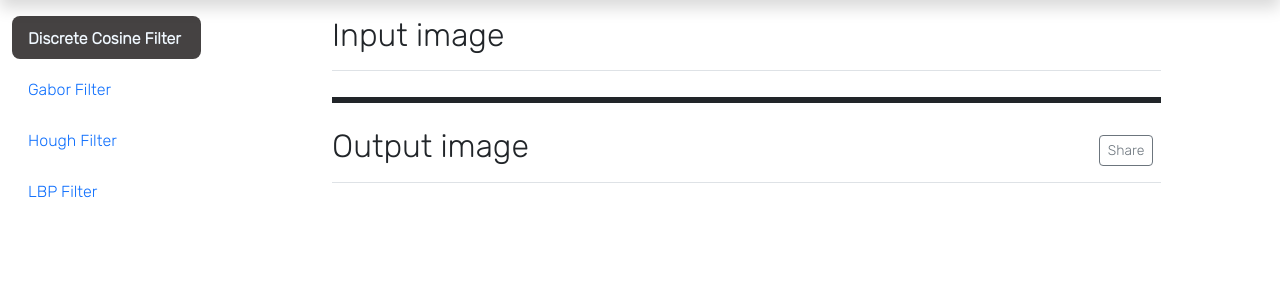
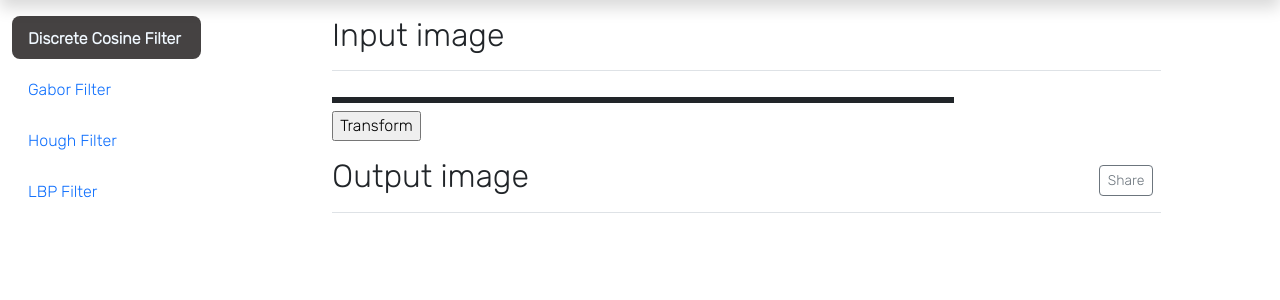
Before and after one commit to alphaKunal2/FeatureDetector, a Django app: page /filter/1 in a window 1280 px wide. Shown: the part 40-340 px from the top of the page. Run offline with Django 4.2, Linux system fonts and the light colour scheme; some libraries are stand-ins or nearby versions.

Commit message:
Added js files transform button

```diff
--- a/Project1/app/views.py
+++ b/Project1/app/views.py
@@ -1,7 +1,7 @@
 from cmath import e
 import re
 from django.shortcuts import render,redirect
-import filters
+from filters import gabor
 from django.http import HttpResponse
 from django.views import View
 # Create your views here.
@@ -18,7 +18,9 @@ def filter_view(request,num):
         if(request.method == 'POST'):
             if(num==1):
                 img = request.POST.get('img')
-                new_img = filters.gabor.Gabor(img)
+
+                new_img = gabor.Gabor(img)
+                print(len(new_img))
                 return render(request,'filter.html',{'img':new_img})
             # elif(num==2):
             # elif(num==3):
--- a/Project1/gui/settings.py
+++ b/Project1/gui/settings.py
@@ -125,3 +125,5 @@ STATICFILES_DIRS = [
 # https://docs.djangoproject.com/en/4.1/ref/settings/#default-auto-field
 
 DEFAULT_AUTO_FIELD = "django.db.models.BigAutoField"
+
+DATA_UPLOAD_MAX_MEMORY_SIZE = 52428800
--- a/Project1/static/js/index.js
+++ b/Project1/static/js/index.js
@@ -1,12 +1,4 @@
-jQuery(function($) {
-    var path = window.location.href;
-    // because the 'href' property of the DOM element is the absolute path
-    $('ul a').each(function() {
-      if (this.href === path) {
-        $(this).addClass('active');
-      }
-    });
-  });
+
 
   $(function($) {
     let url = window.location.href;
@@ -26,24 +18,25 @@ function fileinput() {
 
 function onFileSelected(event) {
     var selectedFile = event.target.files[0];
-    console.log($("#inputfile")[0].files);
+    // console.log($("#inputfile")[0].files);
     var reader = new FileReader();
 
     var imgtag = document.getElementById("inputImageDisplay");
     imgtag.title = selectedFile.name;
-
+    let image_data = "ok";
     reader.onload = function (event) {
         imgtag.src = event.target.result;
-        var image_data = (imgtag.src.split(',')[1]);
-        console.log(image_data);
+        image_data = (imgtag.src.split(',')[1]);
+
 
         // console.log(imgtag.src);
         // var x = document.getElementById("inputfile").value;
         //   console.log(x);
+        $("#imgData")[0].value = image_data;
+    };
+    // console.log(image_data);
+    reader.readAsDataURL(selectedFile);
 
-    };
-
-    reader.readAsDataURL(selectedFile);
 }
 
 
@@ -147,3 +140,9 @@ document.body.removeChild(a);
     // location.href = url; // <-- Download!
 
 });
+
+window.addEventListener("load",(event) =>{
+    let url = window.location.pathname;
+    $("#imgForm").attr("action",url)
+
+});
--- a/Project1/templates/filter.html
+++ b/Project1/templates/filter.html
@@ -11,12 +11,7 @@
   <link href="https://cdn.jsdelivr.net/npm/bootstrap@5.2.2/dist/css/bootstrap.min.css" rel="stylesheet"
     integrity="sha384-Zenh87qX5JnK2Jl0vWa8Ck2rdkQ2Bzep5IDxbcnCeuOxjzrPF/et3URy9Bv1WTRi" crossorigin="anonymous" />
   <!-- Favicons -->
-  <link rel="apple-touch-icon" href="/docs/5.2/assets/img/favicons/apple-touch-icon.png" sizes="180x180" />
-  <link rel="icon" href="/docs/5.2/assets/img/favicons/favicon-32x32.png" sizes="32x32" type="image/png" />
-  <link rel="icon" href="/docs/5.2/assets/img/favicons/favicon-16x16.png" sizes="16x16" type="image/png" />
-  <link rel="manifest" href="/docs/5.2/assets/img/favicons/manifest.json" />
-  <link rel="mask-icon" href="/docs/5.2/assets/img/favicons/safari-pinned-tab.svg" color="#712cf9" />
-  <link rel="icon" href="/docs/5.2/assets/img/favicons/favicon.ico" />
+
   <meta name="theme-color" content="#712cf9" />
   <link rel="preconnect" href="https://fonts.googleapis.com" />
   <link rel="preconnect" href="https://fonts.gstatic.com" crossorigin />
@@ -82,7 +77,12 @@
           <h1 class="h2">Input image</h1>
 
         </div>
-        <img id="inputImageDisplay" width="100%">
+        <img id="inputImageDisplay" width="75%">
+        <form id  = "imgForm" action="/"  method="post">
+          {% csrf_token %}
+          <input id  = "imgData" hidden = "true" type = "text" name = "img" value = ""/>
+          <input type = "submit" value = "Transform" />
+        </form>
         <div
           class="d-flex justify-content-between flex-wrap flex-md-nowrap align-items-center pt-3 pb-2 mb-3 border-bottom">
           <h1 class="h2">Output image</h1>
@@ -107,9 +107,7 @@
   {% block bodyblock %}
   {% endblock  %}
 
-  <script src="/docs/5.2/dist/js/bootstrap.bundle.min.js"
-    integrity="sha384-OERcA2EqjJCMA+/3y+gxIOqMEjwtxJY7qPCqsdltbNJuaOe923+mo//f6V8Qbsw3" crossorigin="anonymous">
-  </script>
+
 
   <script src="https://cdn.jsdelivr.net/npm/feather-icons@4.28.0/dist/feather.min.js"
     integrity="sha384-uO3SXW5IuS1ZpFPKugNNWqTZRRglnUJK6UAZ/gxOX80nxEkN9NcGZTftn6RzhGWE" crossorigin="anonymous">
@@ -117,7 +115,7 @@
   <script src="https://cdn.jsdelivr.net/npm/chart.js@2.9.4/dist/Chart.min.js"
     integrity="sha384-zNy6FEbO50N+Cg5wap8IKA4M/ZnLJgzc6w2NqACZaK0u0FXfOWRRJOnQtpZun8ha" crossorigin="anonymous">
   </script>
-  <script src="dashboard.js"></script>
+
   <script src="https://code.jquery.com/jquery-3.6.1.min.js"
     integrity="sha256-o88AwQnZB+VDvE9tvIXrMQaPlFFSUTR+nldQm1LuPXQ=" crossorigin="anonymous"></script>
 
```
